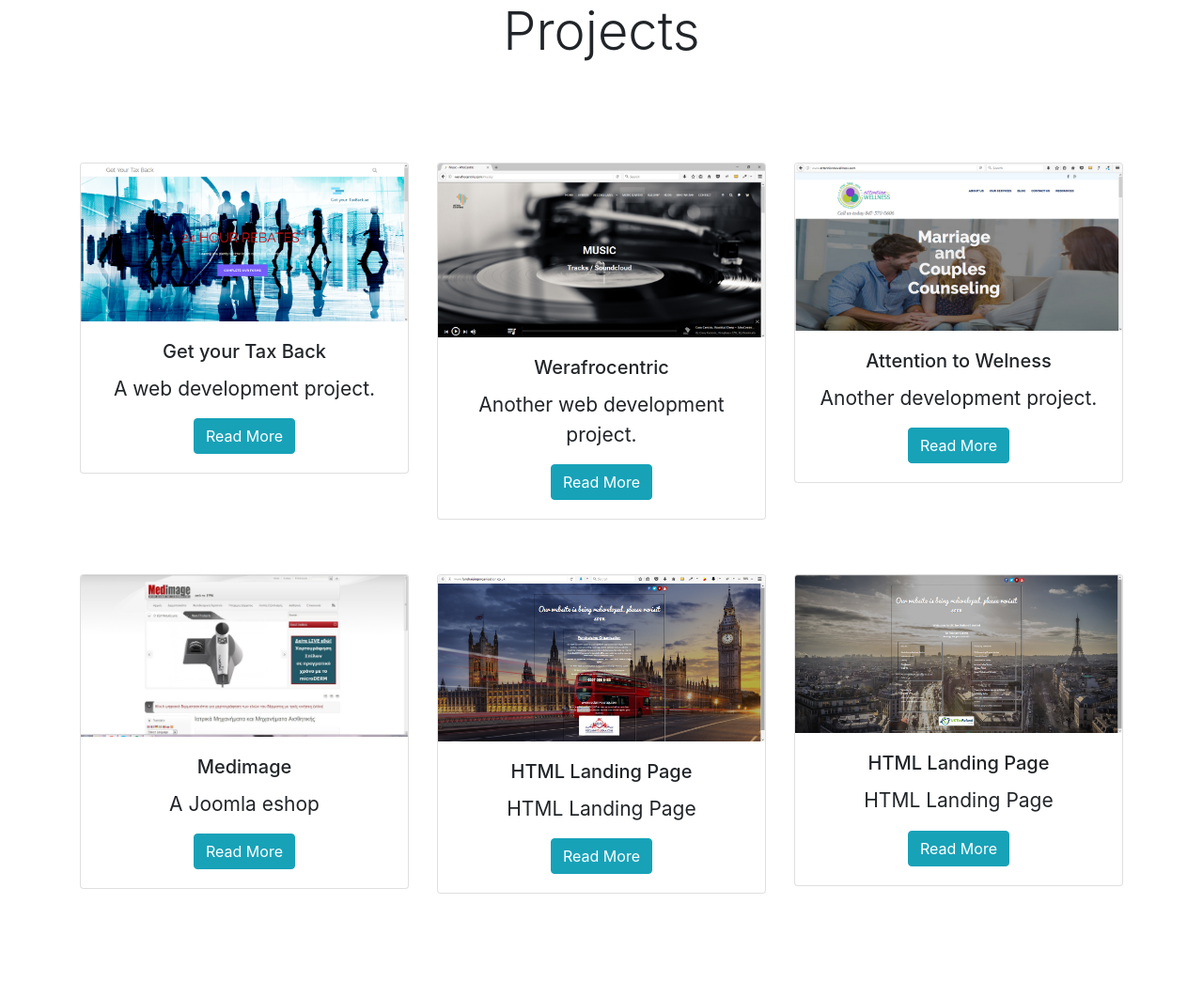
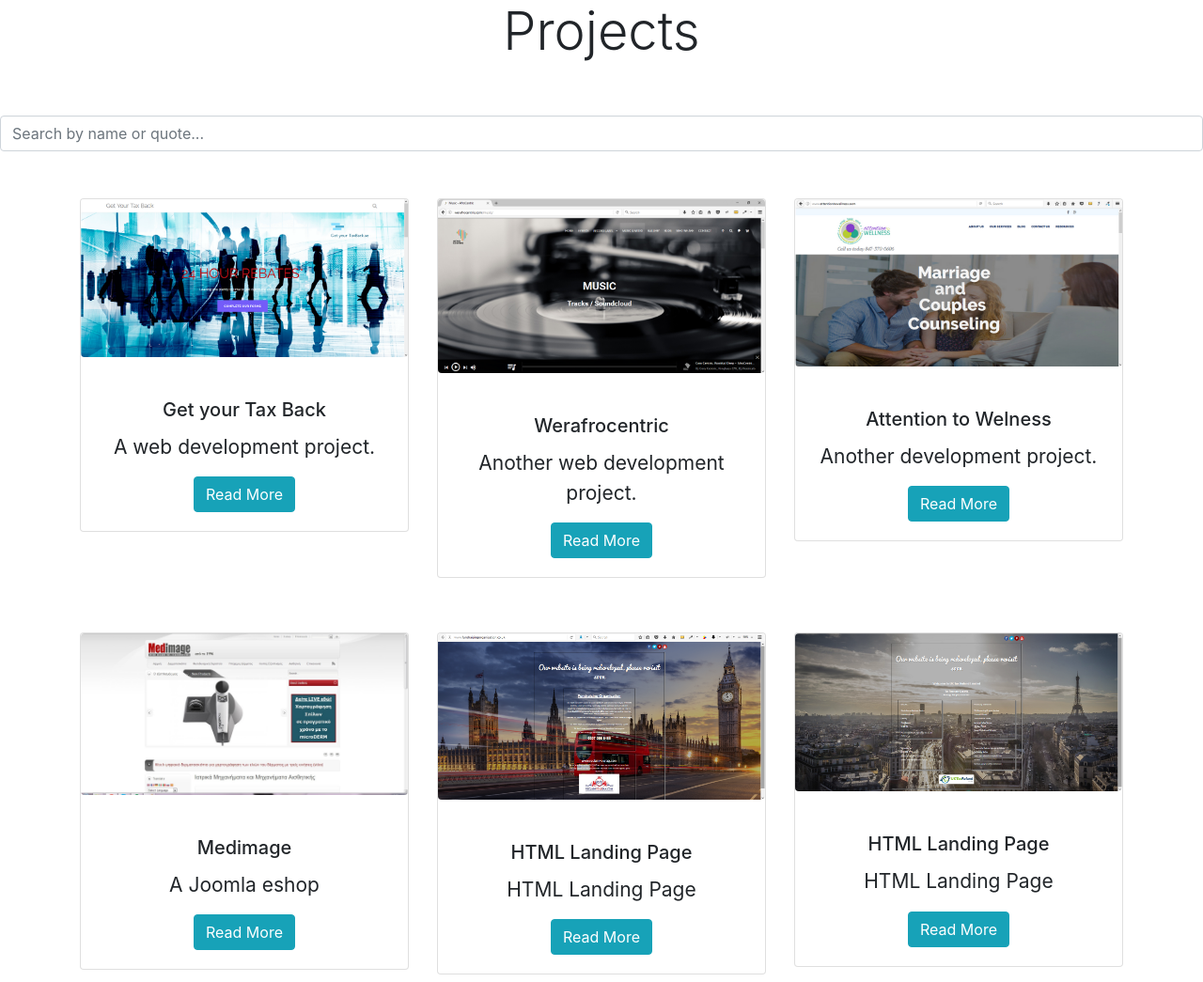
Before and after one commit to Konsv2/project4, a Django app: template projects/templates/project_index.html in a window 1280 px wide. Shown: the whole page at 94% size. Before the commit the page ends 951 px from the top, so only its background shows below. Run offline with Django 4.2, Linux system fonts and the light colour scheme; the template is opened without the code that fills it: values that come from a table or form of the project are taken from there, others are empty; data comes from the database, SQL or seed files in the repository; some libraries are stand-ins or nearby versions.

Commit message:
Add files via upload

```diff
--- a/manage.py
+++ b/manage.py
@@ -2,6 +2,7 @@
 """Django's command-line utility for administrative tasks."""
 import os
 import sys
+import random
 
 
 def main():
--- a/projects/models.py
+++ b/projects/models.py
@@ -5,3 +5,6 @@ class Project(models.Model):
     description = models.TextField()
     technology = models.CharField(max_length=20)
     image = models.FilePathField(path="/img")
+
+    def __str__(self):
+            return self.project
--- /dev/null
+++ b/projects/static/css/konsv.css
@@ -0,0 +1,42 @@
+h1{color:red;}
+
+#test {
+    margin-top: 25px;
+    font-size: 21px;
+    text-align: center;
+
+    -webkit-animation: fadein 2s; /* Safari, Chrome and Opera > 12.1 */
+       -moz-animation: fadein 2s; /* Firefox < 16 */
+        -ms-animation: fadein 2s; /* Internet Explorer */
+         -o-animation: fadein 2s; /* Opera < 12.1 */
+            animation: fadein 2s;
+}
+
+@keyframes fadein {
+    from { opacity: 0; }
+    to   { opacity: 1; }
+}
+
+/* Firefox < 16 */
+@-moz-keyframes fadein {
+    from { opacity: 0; }
+    to   { opacity: 1; }
+}
+
+/* Safari, Chrome and Opera > 12.1 */
+@-webkit-keyframes fadein {
+    from { opacity: 0; }
+    to   { opacity: 1; }
+}
+
+/* Internet Explorer */
+@-ms-keyframes fadein {
+    from { opacity: 0; }
+    to   { opacity: 1; }
+}
+
+/* Opera < 12.1 */
+@-o-keyframes fadein {
+    from { opacity: 0; }
+    to   { opacity: 1; }
+}
--- a/projects/templates/base.html
+++ b/projects/templates/base.html
@@ -1,7 +1,8 @@
 <!doctype html>
+{% load static %}
 <html lang="en">
 <title> My Projects</title>
-<link rel="stylesheet" href="konsv.css">
+<link rel="stylesheet" type="text/css" href="{% static 'css/konsv.css' %}"/>
 <link rel="stylesheet" href="https://stackpath.bootstrapcdn.com/bootstrap/4.1.3/css/bootstrap.min.css" integrity="sha384-MCw98/SFnGE8fJT3GXwEOngsV7Zt27NXFoaoApmYm81iuXoPkFOJwJ8ERdknLPMO" crossorigin="anonymous">
 
 <script src="https://stackpath.bootstrapcdn.com/bootstrap/4.1.3/js/bootstrap.min.js" integrity="sha384-ChfqqxuZUCnJSK3+MXmPNIyE6ZbWh2IMqE241rYiqJxyMiZ6OW/JmZQ5stwEULTy" crossorigin="anonymous"></script>
--- a/projects/templates/project_index.html
+++ b/projects/templates/project_index.html
@@ -3,57 +3,28 @@
 {% block page_content %}
 
 
-<style>
-#test {
-    margin-top: 25px;
-    font-size: 21px;
-    text-align: center;
-
-    -webkit-animation: fadein 2s; /* Safari, Chrome and Opera > 12.1 */
-       -moz-animation: fadein 2s; /* Firefox < 16 */
-        -ms-animation: fadein 2s; /* Internet Explorer */
-         -o-animation: fadein 2s; /* Opera < 12.1 */
-            animation: fadein 2s;
-}
-
-@keyframes fadein {
-    from { opacity: 0; }
-    to   { opacity: 1; }
-}
-
-/* Firefox < 16 */
-@-moz-keyframes fadein {
-    from { opacity: 0; }
-    to   { opacity: 1; }
-}
-
-/* Safari, Chrome and Opera > 12.1 */
-@-webkit-keyframes fadein {
-    from { opacity: 0; }
-    to   { opacity: 1; }
-}
-
-/* Internet Explorer */
-@-ms-keyframes fadein {
-    from { opacity: 0; }
-    to   { opacity: 1; }
-}
-
-/* Opera < 12.1 */
-@-o-keyframes fadein {
-    from { opacity: 0; }
-    to   { opacity: 1; }
-}
-
-</style>
 <h1 class="display-4 text-center">Projects</h1>
 <br></br>
+
+
+<form action="{% url 'search_results' %}" method="get">
+  <input
+    type="search"
+    name="q"
+    placeholder="Search by name or quote..."
+    class="form-control"
+  />
+</form>
+
 <div class="container">
 <div class="row">
+
+
 {% for project in projects %}
-    <div id="test"  class="col col-lg-4 col-md-8 col-sm-10">
+
+    <div id="test"  class="h-75 d-inline-block col-lg-4 col-md-8 col-sm-10">
         <div  id="test" class="card mb-2">
-            <img class="card-img-top" src="{% static project.image %}">
+            <img class="w-100 shadow-1-strong rounded mb-4" src="{% static project.image %}">
             <div class="card-body">
                 <h5 class="card-title">{{ project.title }}</h5>
                 <p class="card-text">{{ project.description }}</p>
@@ -65,7 +36,11 @@
         </div>
     </div>
 
+
+
     {% endfor %}
 </div>
+
+
 {% endblock %}
 </div>
--- a/projects/urls.py
+++ b/projects/urls.py
@@ -1,7 +1,12 @@
-from django.urls import path
+from django.urls import path, re_path
 from . import views
+#from mysite.search import views
+from .views import SearchResultsList
 
 urlpatterns = [
     path("", views.project_index, name="project_index"),
     path("<int:pk>/", views.project_detail, name="project_detail"),
+    path("search/", SearchResultsList.as_view(), name="search_results"),
+
+
 ]
--- a/requirements.txt
+++ b/requirements.txt
@@ -1,6 +1,7 @@
 asgiref==3.5.2
 dj-database-url==1.0.0
 Django==4.1
+django-filter==22.1
 django-heroku==0.3.1
 gunicorn==20.1.0
 psycopg2==2.9.3
```
Also changed, not shown: projects/filters.py (added, +23 -0 lines), projects/settings.py (+11 -1 lines), projects/views.py (+24 -11 lines), 1 other file.
